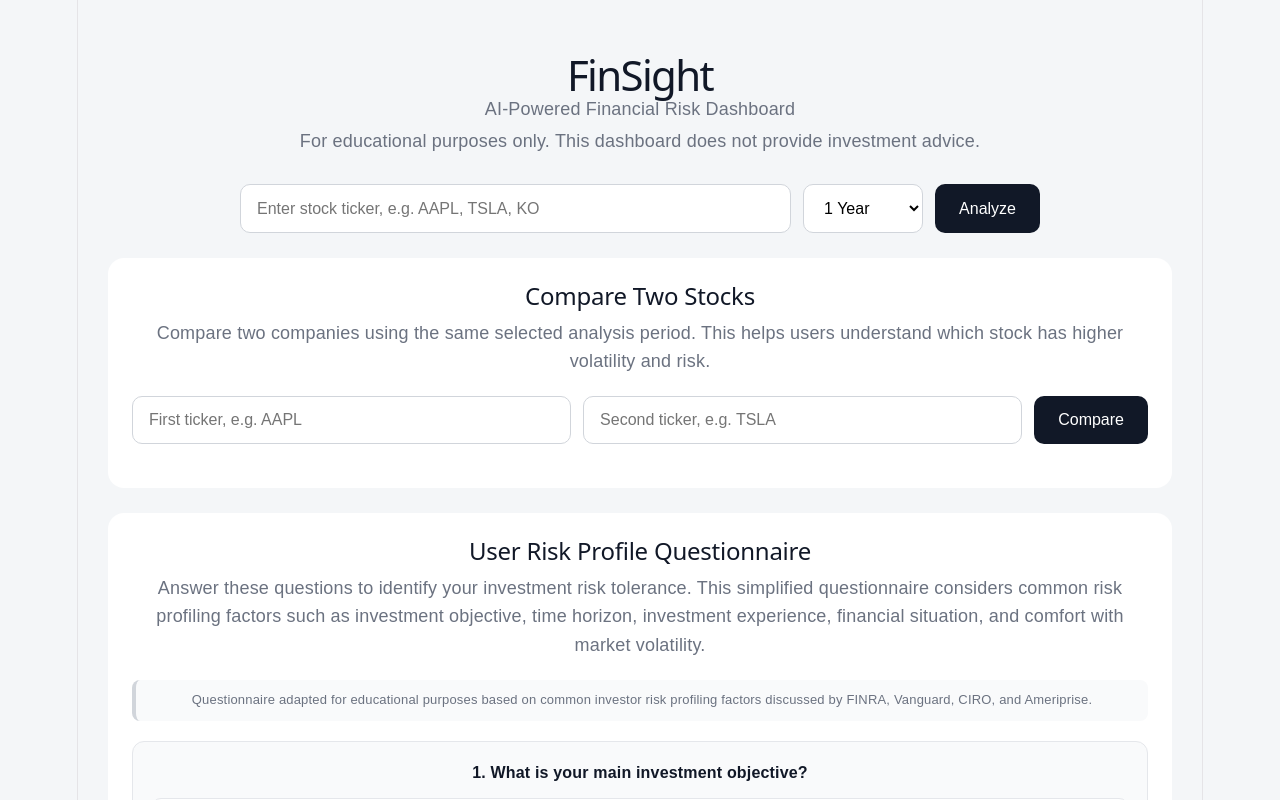
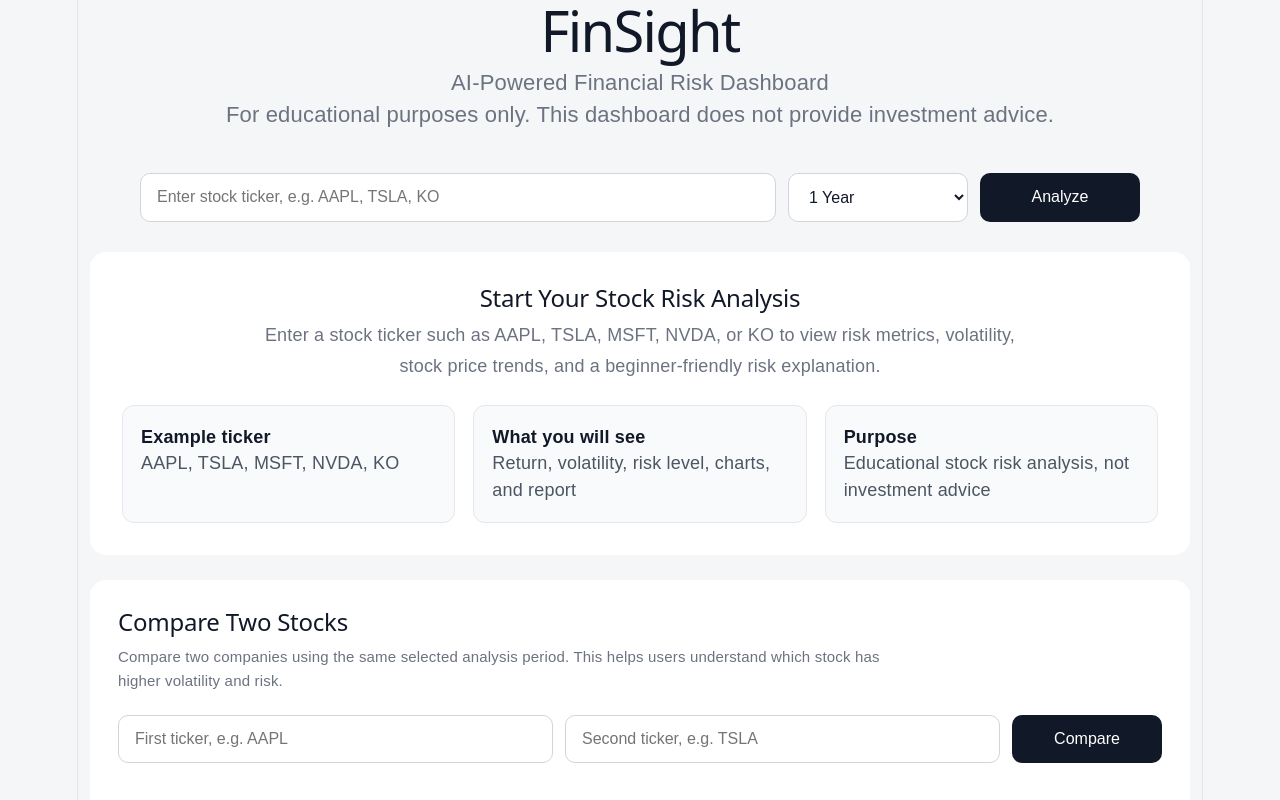
Before and after one commit to HY0831/finsight-financial-risk-dashboard, a React app in the folder frontend/: page /compare in a window 1280 px wide. Shown: the top 800 px of the page. Built offline with nearby package versions, Linux system fonts and the light colour scheme; the HTML template or start-up script is replaced by a standard one.

Commit message:
Improve all UI design

```diff
--- a/frontend/src/App.css
+++ b/frontend/src/App.css
@@ -11,38 +11,43 @@ body {
 
 .app {
   min-height: 100vh;
-  padding: 30px;
+  padding: 50px 30px 30px30px;
 }
 
 .hero {
   text-align: center;
-  margin-bottom: 30px;
+  margin-bottom: 45px;
 }
 
 .hero h1 {
-  font-size: 42px;
-  margin-bottom: 8px;
+  font-size: 56px;
+  margin: 0 0 8px 0;
   color: #111827;
+  line-height: 1.1;
 }
 
 .hero p {
-  font-size: 18px;
+  font-size: 22px;
   color: #6b7280;
+  margin: 6px 0;
 }
 
 .search-section {
-  max-width: 800px;
-  margin: 0 auto 25px auto;
-  display: flex;
+  max-width: 1000px;
+  margin: 0 auto 30px auto;
+  display: grid;
+  grid-template-columns: 1fr 180px 160px;
   gap: 12px;
 }
 
 .search-section input {
-  flex: 1;
+  width: 100%;
   padding: 14px 16px;
   border: 1px solid #d1d5db;
   border-radius: 10px;
   font-size: 16px;
+  background: white;
+  color: #111827;
 }
 
 .search-section select {
@@ -51,6 +56,8 @@ body {
   border-radius: 10px;
   font-size: 16px;
   background: white;
+  color: #111827;
+  appearance: auto;
 }
 .search-section button {
   padding: 14px 24px;
@@ -190,13 +197,13 @@ th {
   color: #374151;
 }
 
-@media (max-width: 900px) {
+@media (max-width: 700px) {
   .cards {
     grid-template-columns: repeat(2, 1fr);
   }
 
   .search-section {
-    flex-direction: column;
+    grid-template-columns: 1fr;
   }
 }
 
@@ -217,9 +224,9 @@ th {
 }
 
 .disclaimer {
-  font-size: 14px;
-  color: #9ca3af;
-  margin-top: 6px;
+  font-size: 15px;
+  color: #6b7280;
+  margin-top: 18px;
 }
 
 .company-name {
@@ -418,22 +425,44 @@ th {
   max-width: 1100px;
   margin: 0 auto 25px auto;
   background: white;
-  padding: 24px;
+  padding: 28px;
   border-radius: 16px;
+}
+
+.comparison-title {
+  text-align: left;
+  margin-bottom: 22px;
+}
+
+.comparison-title h2 {
+  margin: 0 0 8px 0;
+  color: #111827;
+  font-size: 24px;
+}
+
+.comparison-title p {
+  max-width: 780px;
+  margin: 0;
+  color: #6b7280;
+  line-height: 1.6;
+  font-size: 15px;
 }
 
 .comparison-inputs {
   display: grid;
-  grid-template-columns: 1fr 1fr auto;
+  grid-template-columns: 1fr 1fr 150px;
   gap: 12px;
-  margin-bottom: 20px;
+  margin-bottom: 24px;
 }
 
 .comparison-inputs input {
+  width: 100%;
   padding: 14px 16px;
   border: 1px solid #d1d5db;
   border-radius: 10px;
   font-size: 16px;
+  background: white;
+  color: #111827;
 }
 
 .comparison-inputs button {
@@ -463,40 +492,93 @@ th {
 
 .comparison-card {
   background: #f9fafb;
-  padding: 20px;
-  border-radius: 14px;
+  padding: 22px;
+  border-radius: 16px;
+  border: 1px solid #e5e7eb;
+  text-align: left;
+}
+
+.comparison-card-header {
+  display: flex;
+  justify-content: space-between;
+  align-items: flex-start;
+  gap: 16px;
+  margin-bottom: 22px;
+}
+
+.comparison-card-header h3 {
+  margin: 0 0 6px 0;
+  font-size: 30px;
+  color: #111827;
+}
+
+.comparison-card-header p {
+  margin: 0;
+  color: #4b5563;
+  font-size: 15px;
+  font-weight: 600;
+}
+
+.comparison-metrics {
+  display: grid;
+  grid-template-columns: 1fr 1fr;
+  gap: 14px;
+}
+
+.comparison-metric {
+  background: white;
+  padding: 16px;
+  border-radius: 12px;
   border: 1px solid #e5e7eb;
 }
 
-.comparison-card h3 {
-  margin-top: 0;
-  font-size: 26px;
+.comparison-metric span {
+  display: block;
+  font-size: 13px;
+  color: #6b7280;
+  margin-bottom: 8px;
 }
 
-.comparison-card p {
-  color: #374151;
-  line-height: 1.5;
+.comparison-metric strong {
+  display: block;
+  font-size: 20px;
+  color: #111827;
 }
 
 .comparison-summary {
   grid-column: 1 / -1;
   background: #eff6ff;
-  padding: 20px;
-  border-radius: 14px;
+  padding: 22px;
+  border-radius: 16px;
   border: 1px solid #bfdbfe;
+  display: grid;
+  grid-template-columns: 220px 1fr;
+  gap: 18px;
+  align-items: center;
+}
+
+.comparison-summary span {
+  display: block;
+  color: #2563eb;
+  font-size: 13px;
+  font-weight: 600;
+  margin-bottom: 6px;
 }
 
 .comparison-summary h3 {
-  margin-top: 0;
+  margin: 0;
   color: #1e3a8a;
+  font-size: 20px;
 }
 
 .comparison-summary p {
+  margin: 0;
   line-height: 1.7;
   color: #1f2937;
+  font-size: 16px;
 }
 
-@media (max-width: 800px) {
+@media (max-width: 900px) {
   .comparison-inputs {
     grid-template-columns: 1fr;
   }
@@ -504,13 +586,27 @@ th {
   .comparison-result {
     grid-template-columns: 1fr;
   }
+
+  .comparison-summary {
+    grid-template-columns: 1fr;
+  }
+}
+
+@media (max-width: 600px) {
+  .comparison-metrics {
+    grid-template-columns: 1fr;
+  }
+
+  .comparison-card-header {
+    flex-direction: column;
+  }
 }
 
 .history-section {
   max-width: 1100px;
   margin: 0 auto 25px auto;
   background: white;
-  padding: 24px;
+  padding: 28px;
   border-radius: 16px;
 }
 
@@ -518,27 +614,31 @@ th {
   display: flex;
   justify-content: space-between;
   align-items: center;
-  margin-bottom: 18px;
+  margin-bottom: 22px;
   gap: 16px;
 }
 
 .history-header h2 {
   margin: 0 0 8px 0;
   color: #111827;
+  font-size: 24px;
 }
 
 .history-header p {
   margin: 0;
   color: #6b7280;
+  font-size: 15px;
 }
 
 .clear-history-button {
-  padding: 10px 16px;
+  padding: 11px 18px;
   border: none;
   border-radius: 10px;
   background: #ef4444;
   color: white;
+  font-size: 14px;
   cursor: pointer;
+  white-space: nowrap;
 }
 
 .clear-history-button:hover {
@@ -548,44 +648,95 @@ th {
 .history-list {
   display: grid;
   grid-template-columns: 1fr;
-  gap: 12px;
+  gap: 14px;
 }
 
 .history-item {
   width: 100%;
   display: grid;
-  grid-template-columns: 1.5fr 1fr 1fr 1.2fr;
-  gap: 14px;
+  grid-template-columns: 1.4fr 0.8fr 1fr 1.1fr;
+  gap: 18px;
   align-items: center;
   text-align: left;
   background: #f9fafb;
   border: 1px solid #e5e7eb;
-  padding: 16px;
-  border-radius: 12px;
+  padding: 20px 24px;
+  border-radius: 14px;
   cursor: pointer;
+  transition: 0.2s ease;
 }
 
 .history-item:hover {
   background: #f3f4f6;
+  transform: translateY(-2px);
 }
 
-.history-item strong {
-  font-size: 18px;
+.history-company strong {
+  display: block;
+  font-size: 24px;
   color: #111827;
+  margin-bottom: 6px;
 }
 
-.history-item p {
-  margin: 4px 0;
+.history-company p {
+  margin: 0;
   color: #4b5563;
+  font-size: 15px;
+}
+
+.history-risk {
+  display: flex;
+  justify-content: center;
 }
 
 .small-badge {
   display: inline-block;
   font-size: 13px;
-  padding: 8px 12px;
+  padding: 8px 14px;
+  white-space: nowrap;
 }
 
-@media (max-width: 800px) {
+.history-metrics {
+  display: grid;
+  gap: 8px;
+}
+
+.history-metrics p,
+.history-time p {
+  margin: 0;
+  color: #111827;
+  font-size: 15px;
+  font-weight: 600;
+}
+
+.history-metrics span,
+.history-time span {
+  display: block;
+  color: #6b7280;
+  font-size: 12px;
+  font-weight: 400;
+  margin-bottom: 3px;
+}
+
+.history-time {
+  text-align: right;
+}
+
+@media (max-width: 900px) {
+  .history-item {
+    grid-template-columns: 1fr 1fr;
+  }
+
+  .history-risk {
+    justify-content: flex-start;
+  }
+
+  .history-time {
+    text-align: left;
+  }
+}
+
+@media (max-width: 600px) {
   .history-header {
     flex-direction: column;
     align-items: flex-start;
@@ -595,3 +746,89 @@ th {
     grid-template-columns: 1fr;
   }
 }
+
+.empty-state {
+  max-width: 1100px;
+  margin: 0 auto 25px auto;
+  background: white;
+  padding: 32px;
+  border-radius: 16px;
+  text-align: center;
+}
+
+.empty-state h2 {
+  margin-top: 0;
+  color: #111827;
+}
+
+.empty-state > p {
+  max-width: 760px;
+  margin: 0 auto 24px auto;
+  color: #6b7280;
+  line-height: 1.7;
+}
+
+.empty-tips {
+  display: grid;
+  grid-template-columns: repeat(3, 1fr);
+  gap: 18px;
+  text-align: left;
+}
+
+.empty-tips div {
+  background: #f9fafb;
+  padding: 18px;
+  border-radius: 12px;
+  border: 1px solid #e5e7eb;
+}
+
+.empty-tips strong {
+  color: #111827;
+}
+
+.empty-tips p {
+  color: #4b5563;
+  margin-bottom: 0;
+  line-height: 1.5;
+}
+
+.dashboard-title {
+  background: white;
+  padding: 24px;
+  border-radius: 16px;
+  margin-bottom: 20px;
+}
+
+.dashboard-title h2 {
+  margin: 0 0 8px 0;
+  color: #111827;
+}
+
+.dashboard-title p {
+  margin: 0;
+  color: #6b7280;
+  line-height: 1.6;
+}
+
+.card span {
+  display: block;
+  margin-top: 10px;
+  font-size: 13px;
+  color: #6b7280;
+  line-height: 1.5;
+}
+
+.footer {
+  max-width: 1100px;
+  margin: 25px auto 0 auto;
+  text-align: center;
+  color: #6b7280;
+  font-size: 14px;
+  line-height: 1.6;
+}
+
+@media (max-width: 800px) {
+  .empty-tips {
+    grid-template-columns: 1fr;
+  }
+}
--- a/frontend/src/App.jsx
+++ b/frontend/src/App.jsx
@@ -5,6 +5,7 @@ import HistorySection from "./components/HistorySection";
 import ComparisonSection from "./components/ComparisonSection";
 import RiskProfileSection from "./components/RiskProfileSection";
 import StockDashboard from "./components/StockDashboard";
+import EmptyState from "./components/EmptyState";
 import "./App.css";
 
 function App() {
@@ -508,6 +509,16 @@ const suitabilityResult = getSuitabilityResult();
       {loading && <p className="message">Analysing stock data...</p>}
       {error && <p className="error">{error}</p>}
 
+      {!stockData && !loading && <EmptyState />}
+
+      <StockDashboard
+        stockData={stockData}
+        formatPercent={formatPercent}
+        generatePDFReport={generatePDFReport}
+        userRiskProfile={userRiskProfile}
+        suitabilityResult={suitabilityResult}
+      />
+
       <HistorySection
         searchHistory={searchHistory}
         analyseFromHistory={analyseFromHistory}
@@ -534,13 +545,12 @@ const suitabilityResult = getSuitabilityResult();
         userRiskProfile={userRiskProfile}
       />
 
-      <StockDashboard
-        stockData={stockData}
-        formatPercent={formatPercent}
-        generatePDFReport={generatePDFReport}
-        userRiskProfile={userRiskProfile}
-        suitabilityResult={suitabilityResult}
-      />
+      <footer className = "footer">
+        <p>
+          FinSight is developed for educational and portfolio purposes only. It does
+          not provide financial advice or investment recommendations.
+        </p>
+      </footer>
     </div>
   );
 }
--- a/frontend/src/components/ComparisonSection.jsx
+++ b/frontend/src/components/ComparisonSection.jsx
@@ -9,9 +9,52 @@ function ComparisonSection({
   comparisonData,
   formatPercent,
 }) {
+  const renderComparisonCard = (stock) => {
+    return (
+      <div className="comparison-card">
+        <div className="comparison-card-header">
+          <div>
+            <h3>{stock.ticker}</h3>
+            <p>{stock.company_name}</p>
+          </div>
+
+          <span
+            className={`risk-badge ${stock.risk_level
+              .toLowerCase()
+              .replace(" ", "-")}`}
+          >
+            {stock.risk_level}
+          </span>
+        </div>
+
+        <div className="comparison-metrics">
+          <div className="comparison-metric">
+            <span>Latest Price</span>
+            <strong>${stock.latest_price}</strong>
+          </div>
+
+          <div className="comparison-metric">
+            <span>Average Daily Return</span>
+            <strong>{formatPercent(stock.average_daily_return)}</strong>
+          </div>
+
+          <div className="comparison-metric">
+            <span>Annualized Volatility</span>
+            <strong>{formatPercent(stock.annualized_volatility)}</strong>
+          </div>
+
+          <div className="comparison-metric">
+            <span>Risk Level</span>
+            <strong>{stock.risk_level}</strong>
+          </div>
+        </div>
+      </div>
+    );
+  };
+
   return (
     <section className="comparison-section">
-      <div className="section-title">
+      <div className="section-title comparison-title">
         <h2>Compare Two Stocks</h2>
         <p>
           Compare two companies using the same selected analysis period. This
@@ -43,50 +86,14 @@ function ComparisonSection({
 
       {comparisonData && (
         <div className="comparison-result">
-          <div className="comparison-card">
-            <h3>{comparisonData.stockOne.ticker}</h3>
-            <p className="company-name">{comparisonData.stockOne.company_name}</p>
-            <p>Latest Price: ${comparisonData.stockOne.latest_price}</p>
-            <p>
-              Average Daily Return:{" "}
-              {formatPercent(comparisonData.stockOne.average_daily_return)}
-            </p>
-            <p>
-              Annualized Volatility:{" "}
-              {formatPercent(comparisonData.stockOne.annualized_volatility)}
-            </p>
-            <span
-              className={`risk-badge ${comparisonData.stockOne.risk_level
-                .toLowerCase()
-                .replace(" ", "-")}`}
-            >
-              {comparisonData.stockOne.risk_level}
-            </span>
-          </div>
-
-          <div className="comparison-card">
-            <h3>{comparisonData.stockTwo.ticker}</h3>
-            <p className="company-name">{comparisonData.stockTwo.company_name}</p>
-            <p>Latest Price: ${comparisonData.stockTwo.latest_price}</p>
-            <p>
-              Average Daily Return:{" "}
-              {formatPercent(comparisonData.stockTwo.average_daily_return)}
-            </p>
-            <p>
-              Annualized Volatility:{" "}
-              {formatPercent(comparisonData.stockTwo.annualized_volatility)}
-            </p>
-            <span
-              className={`risk-badge ${comparisonData.stockTwo.risk_level
-                .toLowerCase()
-                .replace(" ", "-")}`}
-            >
-              {comparisonData.stockTwo.risk_level}
-            </span>
-          </div>
+          {renderComparisonCard(comparisonData.stockOne)}
+          {renderComparisonCard(comparisonData.stockTwo)}
 
           <div className="comparison-summary">
-            <h3>Comparison Summary</h3>
+            <div>
+              <span>Comparison Insight</span>
+              <h3>Volatility Comparison</h3>
+            </div>
             <p>{comparisonData.summary}</p>
           </div>
         </div>
--- /dev/null
+++ b/frontend/src/components/EmptyState.jsx
@@ -0,0 +1,31 @@
+function EmptyState() {
+  return (
+    <section className="empty-state">
+      <h2>Start Your Stock Risk Analysis</h2>
+      <p>
+        Enter a stock ticker such as AAPL, TSLA, MSFT, NVDA, or KO to view
+        risk metrics, volatility, stock price trends, and a beginner-friendly
+        risk explanation.
+      </p>
+
+      <div className="empty-tips">
+        <div>
+          <strong>Example ticker</strong>
+          <p>AAPL, TSLA, MSFT, NVDA, KO</p>
+        </div>
+
+        <div>
+          <strong>What you will see</strong>
+          <p>Return, volatility, risk level, charts, and report</p>
+        </div>
+
+        <div>
+          <strong>Purpose</strong>
+          <p>Educational stock risk analysis, not investment advice</p>
+        </div>
+      </div>
+    </section>
+  );
+}
+
+export default EmptyState;
```
Also changed, not shown: frontend/src/components/HistorySection.jsx (+13 -6 lines), frontend/src/components/StockDashboard.jsx (+12 -0 lines), 1 other file (tests, documents, lock files or other folders).
